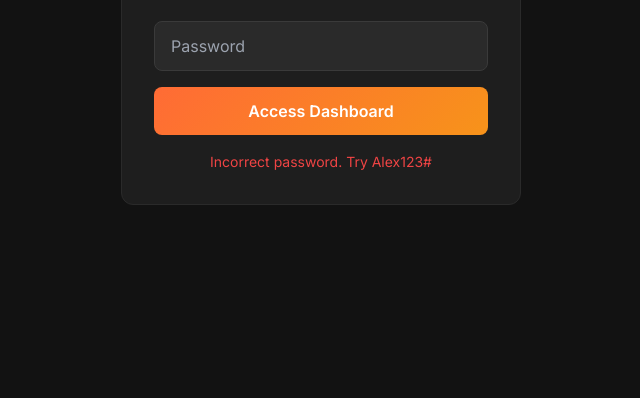
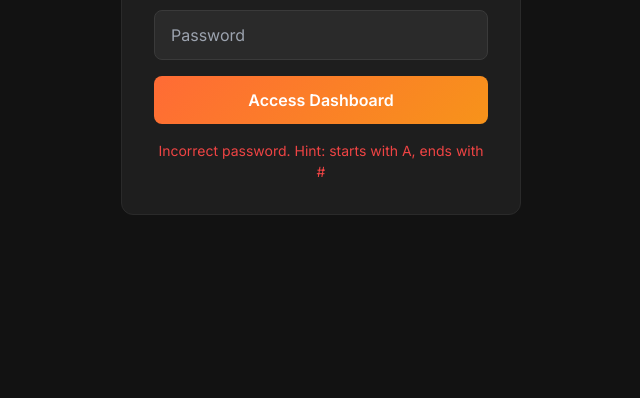
Before and after one commit to ALEXPRIME000/alex-dashboard, a plain HTML site: page index.html in a window 1280 px wide. Both pictures are taken after a click on the button "Access Dashboard". Shown: the part 394-792 px from the top of the page, without its empty margins (319-959 px from the left). Drawn offline with nearby package versions, Linux system fonts and the light colour scheme.

Commit message:
Fix: obscure password hint

```diff
--- a/index.html
+++ b/index.html
@@ -59,7 +59,7 @@ tailwind.config = {
  <p style="color:#888;margin-bottom:1.5rem;">Enter password to access</p>
  <input id="password-input" type="password" placeholder="Password" style="width:100%;padding:0.75rem 1rem;background:#2a2a2a;border:1px solid #3a3a3a;border-radius:8px;color:#fff;margin-bottom:1rem;outline:none;" onkeydown="if(event.key==='Enter')checkPassword()">
  <button onclick="checkPassword()" style="width:100%;padding:0.75rem 1rem;background:linear-gradient(135deg,#FF6B35,#F7931A);border:none;border-radius:8px;color:#fff;font-weight:600;cursor:pointer;transition:opacity 0.2s;" onmouseover="this.style.opacity='0.9'" onmouseout="this.style.opacity='1'">Access Dashboard</button>
- <p id="password-error" style="color:#ef4444;margin-top:1rem;font-size:0.875rem;display:none;">Incorrect password. Try Alex123#</p>
+ <p id="password-error" style="color:#ef4444;margin-top:1rem;font-size:0.875rem;display:none;">Incorrect password. Hint: starts with A, ends with #</p>
  </div>
 </div>
 <script>
```
